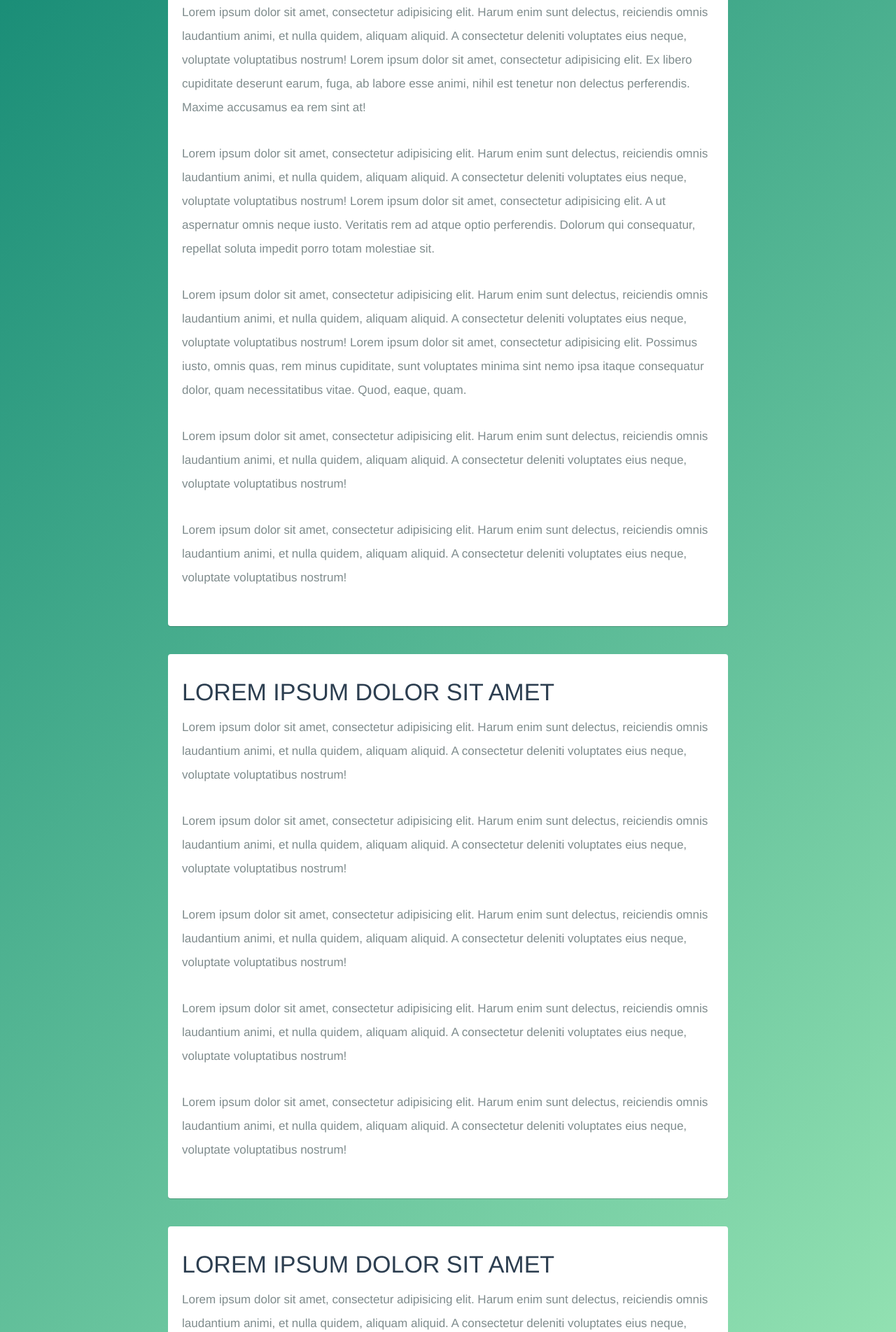
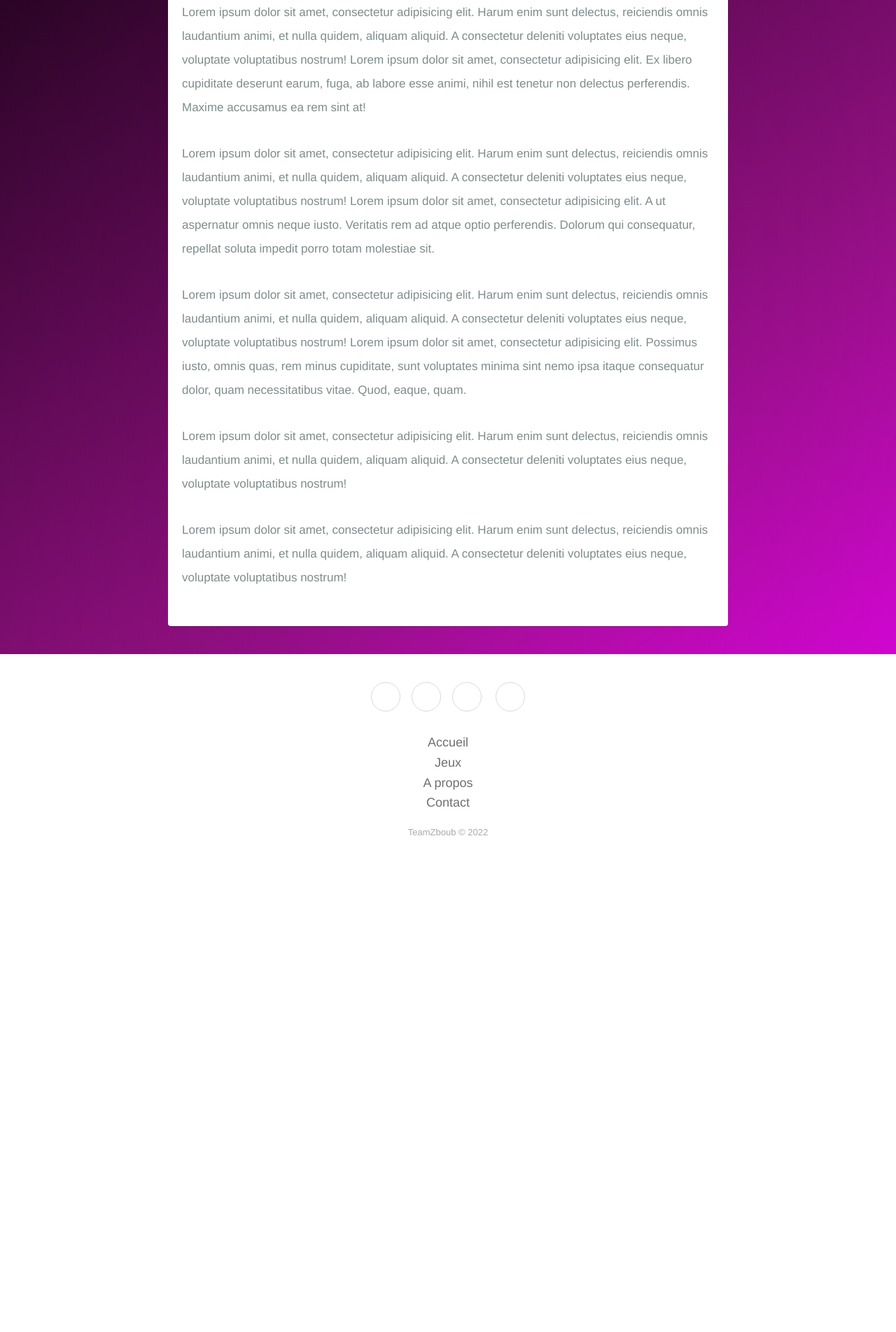
Before and after one commit to CobsiHD/Projet-WEB-INFO203-2022, a PHP site: page / in a window 1280 px wide. Shown: the part 417-2321 px from the top of the page at 70% size. After the commit the page ends 1611 px from the top, so only its background shows below. Run offline with PHP 8.4, Linux system fonts and the light colour scheme.

Commit message:
modif fond
jules est gay

```diff
--- a/www/css/styles_accueil.css
+++ b/www/css/styles_accueil.css
@@ -1,7 +1,8 @@
 body {
     min-height: 110vh;
-    background-color: #fff;
-    background-image: linear-gradient(135deg,  #0b8370 0%, #b6fac3 100%);
+    background: rgb(0,0,0);
+    background: linear-gradient(143deg, rgba(0,0,0,1) 0%, rgba(152,17,135,1) 64%, rgba(244,0,255,1) 100%);
+    backdrop-filter: blur(150px);
 
     font-family: helvetica, arial, sans-serif;
     font-size: 17px;
@@ -15,17 +16,19 @@ body {
     font: inherit;
     font-size: 100%;
     vertical-align: baseline;
+
 }
 
 footer, header{
     display: block;
 }
 
+
 /* Header style - position top*/
 header {
     width: 100%;
-    height: 400px;
-    background-color: #b6fac3;
+    height: 300px;
+    background-color: #000;
     background-image: url("../images/online_casino.png");
     background-repeat: no-repeat;
     background-position: center;
@@ -50,7 +53,7 @@ header nav {
     height: 60px;
     line-height: 60px;
     width: 100%;
-    background-color: rgba(0, 0, 0, 0.1);
+    background-color: rgba(0, 0, 0, 0.2);
 }
 header nav a {
     color: #fff;
@@ -68,13 +71,27 @@ header nav a:hover {
 
 body.sticky-header {
     padding-top: 100px;
+
 }
 body.sticky-header header {
     height: 60px;
-    background-color: rgba(11,131,112, 0.9);
+    background-color: rgb(0,0,0);
 }
 body.sticky-header header h1 {
-    transform: scale(0, 0);
+    transform: scale(0, 0.2);
+}
+body.sticky-header nav{
+    background-color: rgba(0, 0, 0,0.4);
+
+}
+
+body.sticky-header nav a {
+    color: #fff;
+    text-shadow:  0 0 7px #fff,
+    0 0 10px #fff,
+    0 0 42px rgb(230, 18, 124),
+    0 0 77px rgb(230, 18, 124),
+    0 0 100px rgb(230, 18, 124)
 }
 
 /*-----------------------*/
@@ -95,7 +112,7 @@ p {
 .main {
     width: 800px;
     margin: 0 auto;
-    z-index: 2;
+
 }
 
 section {
--- a/www/index.php
+++ b/www/index.php
@@ -11,7 +11,7 @@
 
 <header>
     <nav>
-        <a href="">Jouer</a>
+        <a href="pages/index.php">Jouer</a>
         <a href="">Info Jeux</a>
         <a href="">Classement</a>
         <a href="admin/pages/auth/login.php">Connexion</a>
@@ -30,34 +30,6 @@
 
         <p>Lorem ipsum dolor sit amet, consectetur adipisicing elit. Harum enim sunt delectus, reiciendis omnis laudantium animi, et nulla quidem, aliquam aliquid. A consectetur deleniti voluptates eius neque, voluptate voluptatibus nostrum!</p>
     </section>
-
-    <section id='real'>
-        <h2> Lorem ipsum dolor sit amet</h2>
-        <p>Lorem ipsum dolor sit amet, consectetur adipisicing elit. Harum enim sunt delectus, reiciendis omnis laudantium animi, et nulla quidem, aliquam aliquid. A consectetur deleniti voluptates eius neque, voluptate voluptatibus nostrum!</p>
-
-        <p>Lorem ipsum dolor sit amet, consectetur adipisicing elit. Harum enim sunt delectus, reiciendis omnis laudantium animi, et nulla quidem, aliquam aliquid. A consectetur deleniti voluptates eius neque, voluptate voluptatibus nostrum!</p>
-
-        <p>Lorem ipsum dolor sit amet, consectetur adipisicing elit. Harum enim sunt delectus, reiciendis omnis laudantium animi, et nulla quidem, aliquam aliquid. A consectetur deleniti voluptates eius neque, voluptate voluptatibus nostrum!</p>
-
-        <p>Lorem ipsum dolor sit amet, consectetur adipisicing elit. Harum enim sunt delectus, reiciendis omnis laudantium animi, et nulla quidem, aliquam aliquid. A consectetur deleniti voluptates eius neque, voluptate voluptatibus nostrum!</p>
-
-        <p>Lorem ipsum dolor sit amet, consectetur adipisicing elit. Harum enim sunt delectus, reiciendis omnis laudantium animi, et nulla quidem, aliquam aliquid. A consectetur deleniti voluptates eius neque, voluptate voluptatibus nostrum!</p>
-
-    </section>
-
-    <section id='big'>
-        <h2>Lorem ipsum dolor sit amet</h2>
-        <p>Lorem ipsum dolor sit amet, consectetur adipisicing elit. Harum enim sunt delectus, reiciendis omnis laudantium animi, et nulla quidem, aliquam aliquid. A consectetur deleniti voluptates eius neque, voluptate voluptatibus nostrum!</p>
-
-        <p>Lorem ipsum dolor sit amet, consectetur adipisicing elit. Harum enim sunt delectus, reiciendis omnis laudantium animi, et nulla quidem, aliquam aliquid. A consectetur deleniti voluptates eius neque, voluptate voluptatibus nostrum!</p>
-
-        <p>Lorem ipsum dolor sit amet, consectetur adipisicing elit. Harum enim sunt delectus, reiciendis omnis laudantium animi, et nulla quidem, aliquam aliquid. A consectetur deleniti voluptates eius neque, voluptate voluptatibus nostrum!</p>
-
-        <p>Lorem ipsum dolor sit amet, consectetur adipisicing elit. Harum enim sunt delectus, reiciendis omnis laudantium animi, et nulla quidem, aliquam aliquid. A consectetur deleniti voluptates eius neque, voluptate voluptatibus nostrum!</p>
-
-        <p>Lorem ipsum dolor sit amet, consectetur adipisicing elit. Harum enim sunt delectus, reiciendis omnis laudantium animi, et nulla quidem, aliquam aliquid. A consectetur deleniti voluptates eius neque, voluptate voluptatibus nostrum!</p>
-
-    </section>
 </div>
 
 
@@ -67,10 +39,6 @@
         </div>
 
     </main>
-
-
-
-
     <footer>
         <div class="footer">
             <footer>
@@ -103,7 +71,7 @@
     $(function() {
         $(window).scroll(function () {
             var winTop = $(window).scrollTop();
-            if (winTop >= 40) {
+            if (winTop >= 30) {
                 $("body").addClass("sticky-header");
             } else {
                 $("body").removeClass("sticky-header");
```
